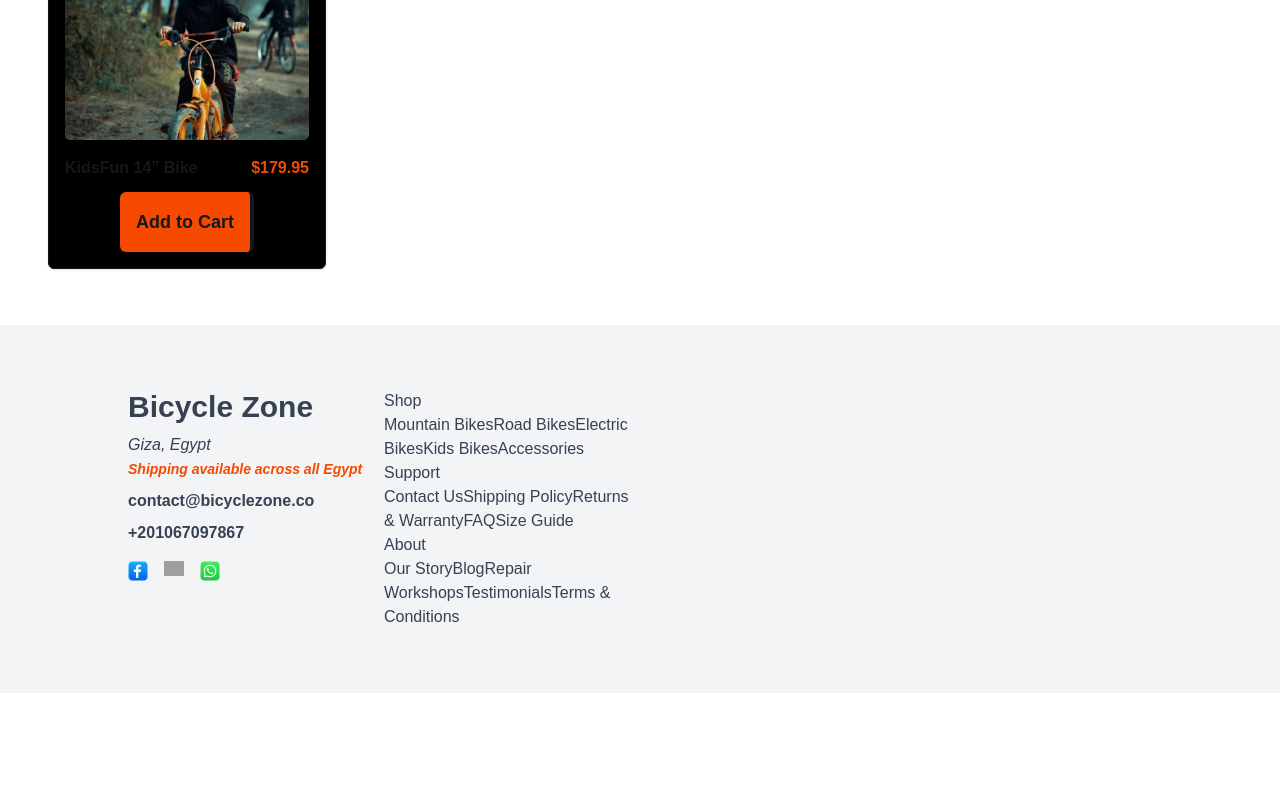
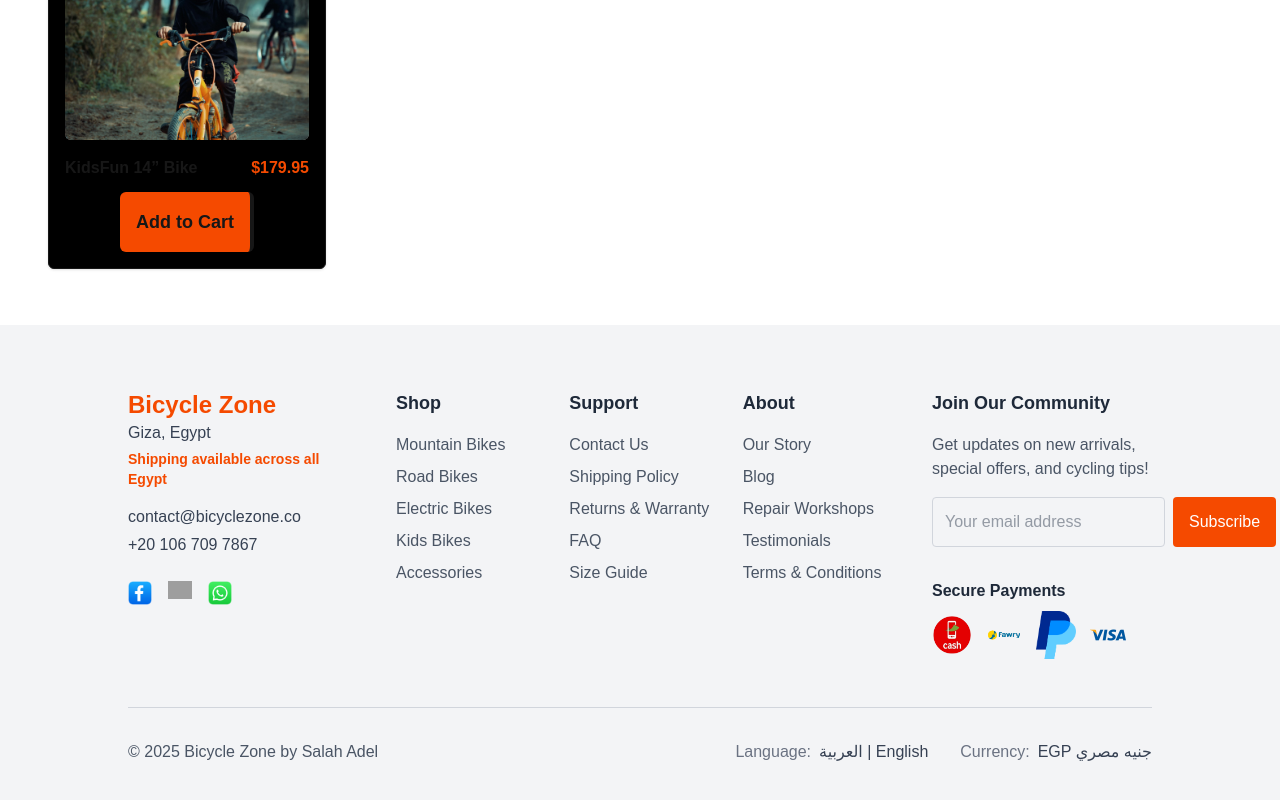
Before and after one commit to Amir1887/Bicycles-Zone, a Next.js app: page / in a window 1280 px wide. Shown: the part 1689-2489 px from the top of the page. Before the commit the page ends 2382 px from the top, so only its background shows below. Built offline with nearby package versions, Linux system fonts and the light colour scheme; grey boxes are pictures that could not be loaded.

Commit message:
Enhancement of styling of footer component

```diff
--- a/src/components/footer.tsx
+++ b/src/components/footer.tsx
@@ -1,94 +1,145 @@
 import Image from "next/image";
 import Link from "next/link";
-import { it } from "node:test";
 
 function Footer() {
   return (
     <footer className="bg-gray-100 py-16 px-4 md:px-8 lg:px-16 xl:px-32 text-gray-700">
-      <div className="grid grid-cols-1 md:grid-cols-2 lg:grid-cols-4 mx-auto  max-w-7xl">
-        {/* Contact Section (First Column) */}
-        <div className="flex flex-col gap-2">
-          <Link
-            className="text-lg md:text-2xl lg:text-3xl font-bold"
-            href={"/"}
-          >
+      <div className="grid grid-cols-1 md:grid-cols-2 lg:grid-cols-4 gap-12 max-w-7xl mx-auto">
+        {/* Contact Section */}
+        <div className="space-y-4">
+          <Link href="/" className="text-2xl font-bold text-orange-600 hover:text-orange-700 transition-colors">
             Bicycle Zone
           </Link>
-          <address>
-            Giza, Egypt
-            <br />
-            <span className="text-orange-600 font-extrabold text-sm">
+
+          <address className="not-italic space-y-1">
+            <p>Giza, Egypt</p>
+            <p className="text-orange-600 font-semibold text-sm">
               Shipping available across all Egypt
-            </span>
+            </p>
           </address>
 
-          <div className="flex flex-col gap-2 font-semibold">
-            <a href="mailto:contact@bicyclezone.co">contact@bicyclezone.co</a>
-            <a href="tel:+201067097867">+201067097867</a>
+          <div className="space-y-1">
+            <a href="mailto:contact@bicyclezone.co" className="block hover:text-orange-600 transition-colors">
+              contact@bicyclezone.co
+            </a>
+            <a href="tel:+201067097867" className="block hover:text-orange-600 transition-colors">
+              +20 106 709 7867
+            </a>
           </div>
 
-          <div className="flex gap-4 py-2">
+          <div className="flex gap-4 pt-2">
+            {[
+              { name: 'Facebook', url: 'https://www.facebook.com/profile.php?id=100064058350639', icon: '/facebook.png' },
+              { name: 'Instagram', url: 'https://www.instagram.com/bicycles_zone2', icon: '/instagram.png' },
+              { name: 'WhatsApp', url: 'tel:+201067097867', icon: '/whatsapp.png' }
+            ].map((social) => (
               <Link
-              href={"https://www.facebook.com/profile.php?id=100064058350639"}
+                key={social.name}
+                href={social.url}
+                target="_blank"
+                rel="noopener noreferrer"
+                className="hover:opacity-80 transition-opacity"
+                aria-label={social.name}
               >
                 <Image
-                src="/facebook.png"
-                alt="Facebook"
-                width={20}
-                height={20}
+                  src={social.icon}
+                  alt={social.name}
+                  width={24}
+                  height={24}
                 />
               </Link>
-            <Link href={"https://www.instagram.com/bicycles_zone2"}>
-              <Image
-                src="/instagram.png"
-                alt="Facebook"
-                width={20}
-                height={20}
-              />
-            </Link>
-            <Link href={"tel:+201067097867"}>
-              <Image
-                src="/whatsapp.png"
-                alt="whatsapp"
-                width={20}
-                height={20}
-              />
-            </Link>
+            ))}
           </div>
         </div>
 
-        {/* Navigation Links (Middle Columns) */}
-        <div className="grid">
-          {/* Shop Column: div > nav > link */}
-          <div>
-            <h3>Shop</h3>
-            <nav>
-              {['Mountain Bikes', 'Road Bikes', 'Electric Bikes', 'Kids Bikes', 'Accessories'].map((item => (
-                <Link key={item}  href={`${item.toLowerCase().replace(' ', '-')}`}>{item}</Link>
-              )))}
-            </nav>
-          </div>
-
-          {/* Support Column div > nav > link*/}
-          <div>
-            <h3>Support</h3>
-            <nav>
-              {['Contact Us', 'Shipping Policy', 'Returns & Warranty', 'FAQ', 'Size Guide'].map((item) => (
-
-              <Link href={`${item.toLowerCase().replace(' ', '-')}`}>{item}</Link>
+        {/* Navigation Links */}
+        <div className="grid grid-cols-2 lg:grid-cols-3 gap-8 md:col-span-2">
+          {[
+            {
+              title: "Shop",
+              links: ["Mountain Bikes", "Road Bikes", "Electric Bikes", "Kids Bikes", "Accessories"]
+            },
+            {
+              title: "Support",
+              links: ["Contact Us", "Shipping Policy", "Returns & Warranty", "FAQ", "Size Guide"]
+            },
+            {
+              title: "About",
+              links: ["Our Story", "Blog", "Repair Workshops", "Testimonials", "Terms & Conditions"]
+            }
+          ].map((section) => (
+            <div key={section.title} className="space-y-4">
+              <h3 className="text-lg font-bold text-gray-800">{section.title}</h3>
+              <nav className="space-y-2">
+                {section.links.map((link) => (
+                  <Link
+                    key={link}
+                    href={`/${link.toLowerCase().replace(/\s+/g, '-')}`}
+                    className="block text-gray-600 hover:text-orange-600 transition-colors"
+                  >
+                    {link}
+                  </Link>
                 ))}
               </nav>
             </div>
+          ))}
+        </div>
 
-          {/* About Column div > nav > link*/}
+        {/* Newsletter Section */}
+        <div className="space-y-4 md:col-span-2 lg:col-span-1">
+          <h3 className="text-lg font-bold text-gray-800">Join Our Community</h3>
+          <p className="text-gray-600">
+            Get updates on new arrivals, special offers, and cycling tips!
+          </p>
+
+          <form className="flex gap-2">
+            <input
+              type="email"
+              placeholder="Your email address"
+              className="flex-1 p-3 border border-gray-300 rounded focus:outline-none focus:ring-2 focus:ring-orange-500"
+              required
+            />
+            <button
+              type="submit"
+              className="bg-orange-600 text-white px-4 py-3 rounded hover:bg-orange-700 transition-colors"
+            >
+              Subscribe
+            </button>
+          </form>
+
+          <div className="pt-4">
+            <h4 className="font-semibold text-gray-800 mb-2">Secure Payments</h4>
+            <div className="flex flex-wrap gap-3">
+              {['vodafone-cash', 'fawry', 'paypal', 'visa'].map((payment) => (
+                <Image
+                  key={payment}
+                  src={`/${payment}.png`}
+                  alt={payment}
+                  width={40}
+                  height={25}
+                  className="object-contain"
+                />
+              ))}
+            </div>
+          </div>
+        </div>
+      </div>
+
+      {/* Copyright Section */}
+      <div className="border-t border-gray-300 mt-12 pt-8 max-w-7xl mx-auto">
+        <div className="flex flex-col md:flex-row justify-between items-center gap-4">
+          <p className="text-gray-600">
+            © {new Date().getFullYear()} Bicycle Zone by Salah Adel
+          </p>
+          <div className="flex flex-col md:flex-row gap-4 md:gap-8">
             <div>
-            <h3>About</h3>
-            <nav>
-              {['Our Story', 'Blog', 'Repair Workshops', 'Testimonials', 'Terms & Conditions'].map((item) => (
-
-              <Link href={`${item.toLowerCase().replace(' ', '-')}`}>{item}</Link>
-              ))}
-            </nav>
+              <span className="text-gray-500 mr-2">Language:</span>
+              <span className="font-medium">العربية | English</span>
+            </div>
+            <div>
+              <span className="text-gray-500 mr-2">Currency:</span>
+              <span className="font-medium">EGP جنيه مصري</span>
+            </div>
           </div>
         </div>
       </div>
```
Also changed, not shown: public/vodafone-cash.jpg (deleted), public/vodafone-cash.png (added). Lines whose indentation alone changed are shown as unchanged.
